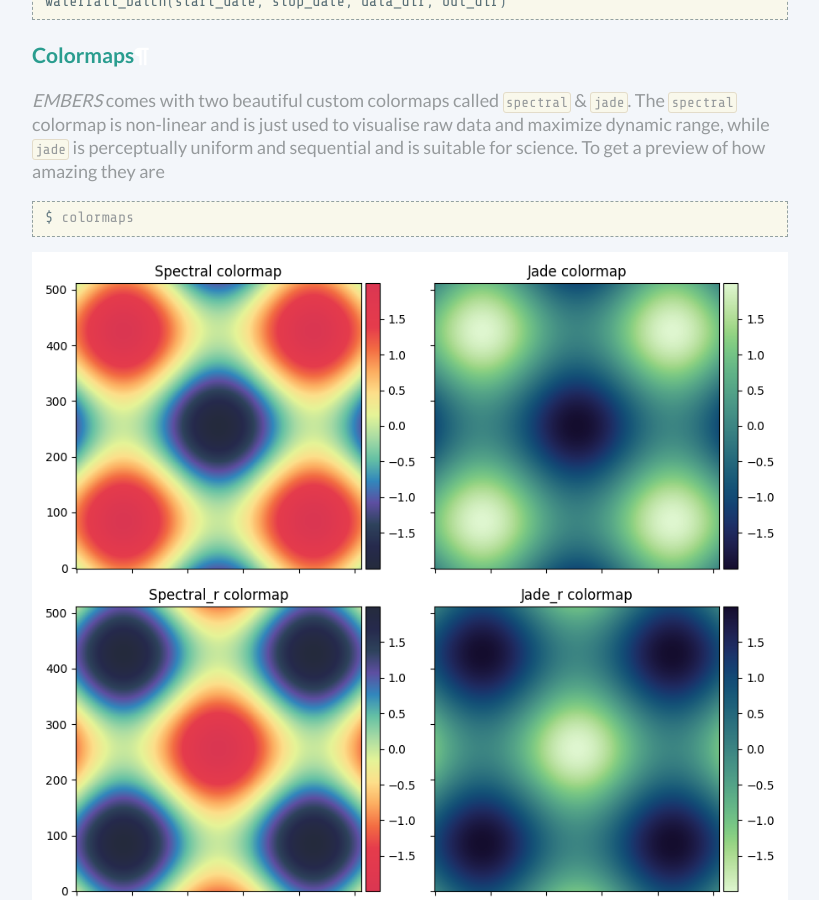
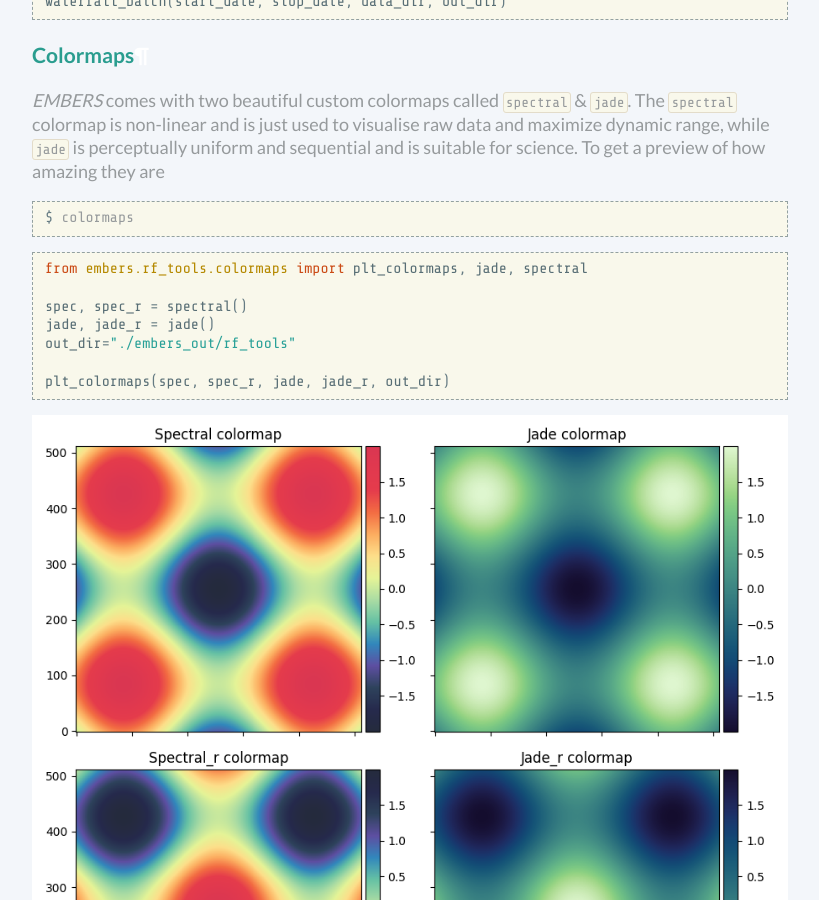
Before and after one commit to amanchokshi/EMBERS, a Sphinx documentation site: the page built from docs/embersbyexample.rst, in a window 1280 px wide and 900 px high, scrolled down 3431 px. Shown: the whole window, without its empty margins (230-1049 px from the left). Built offline with Sphinx 7.4.7, drawn with Linux system fonts in a browser that asks for light colours.

Commit message:
Sample colormaps code-block

```diff
--- a/docs/embersbyexample.rst
+++ b/docs/embersbyexample.rst
@@ -130,6 +130,16 @@ To get a preview of how amazing they are
 .. code-block:: console
 
     $ colormaps
+
+.. code-block:: python
+
+    from embers.rf_tools.colormaps import plt_colormaps, jade, spectral
+
+    spec, spec_r = spectral()
+    jade, jade_r = jade()
+    out_dir="./embers_out/rf_tools"
+
+    plt_colormaps(spec, spec_r, jade, jade_r, out_dir)
 
 .. image:: _static/imgs/colormaps.png
     :width: 100%
```
